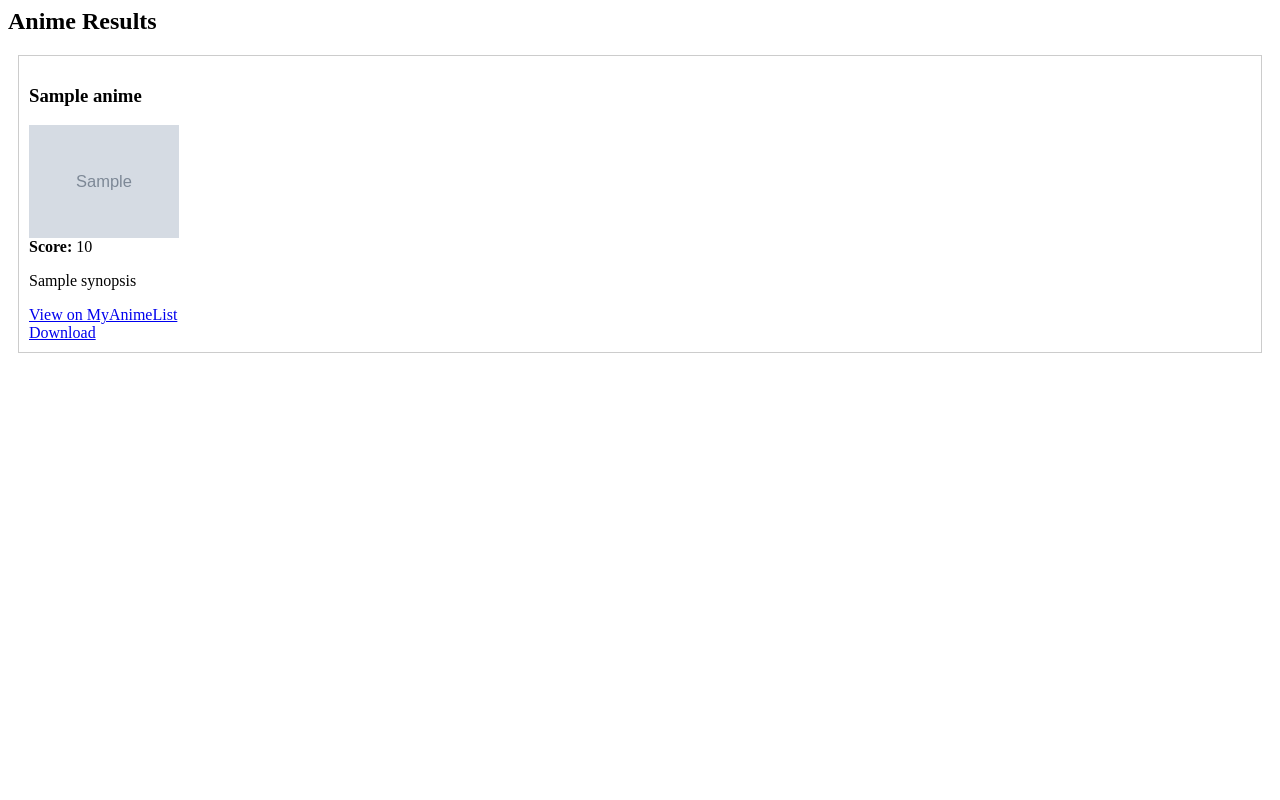
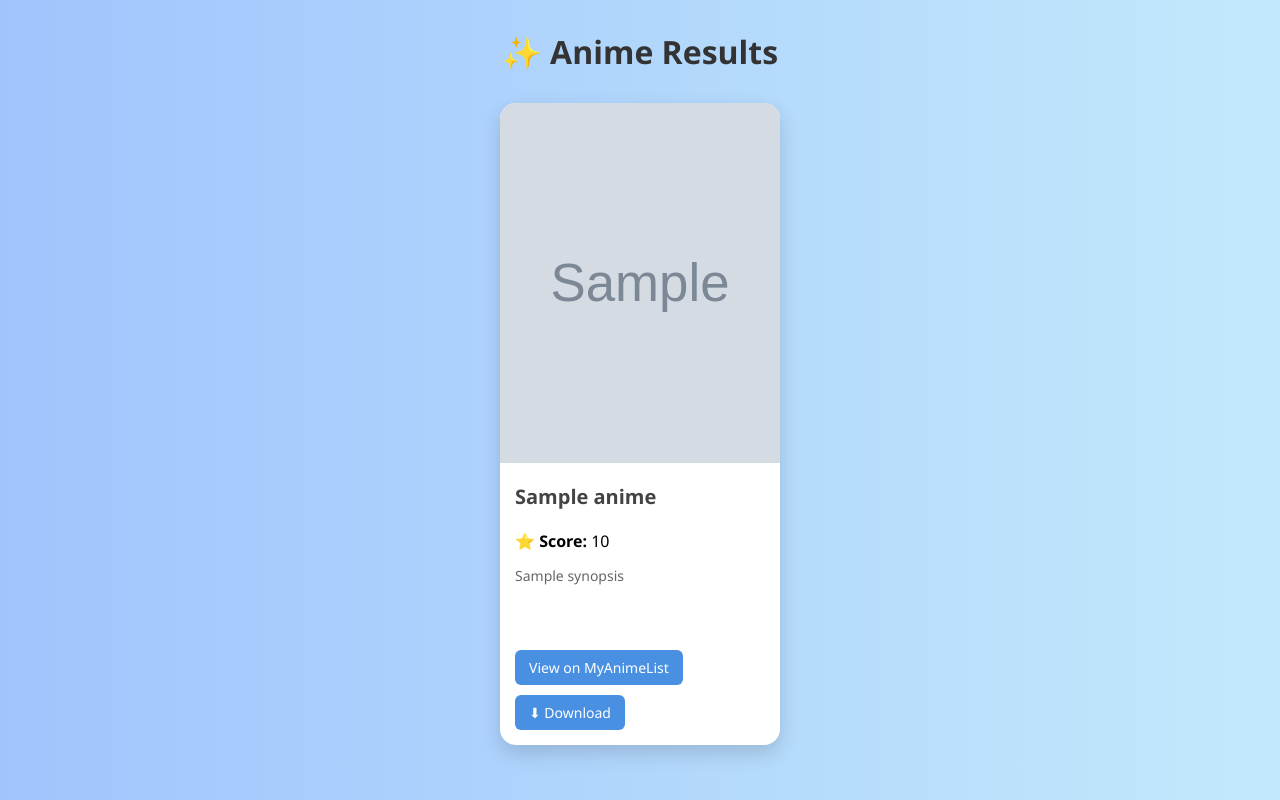
Before and after one commit to rah1234567890/anime_site, a Flask app: template templates/search.html in a window 1280 px wide. Run offline with Flask 3, Linux system fonts and the light colour scheme; the template is opened without the code that fills it: most values are stand-ins (such as "Sample title", 1, 10 or a date in 2020); grey boxes marked "Sample" are stand-in pictures.

Commit message:
search.html

```diff
--- a/templates/search.html
+++ b/templates/search.html
@@ -1,11 +1,110 @@
-<h2>Anime Results</h2>
-{% for anime in data %}
-  <div style="border:1px solid #ccc; padding:10px; margin:10px;">
-    <h3>{{ anime.title }}</h3>
-    <img src="{{ anime.images.jpg.image_url }}" width="150"><br>
-    <strong>Score:</strong> {{ anime.score }}<br>
-    <p>{{ anime.synopsis }}</p>
-    <a href="{{ anime.url }}" target="_blank">View on MyAnimeList</a><br>
-    <a href="https://example.com/download/{{ anime.title | replace(' ', '-') }}.mp4">Download</a>
+<!DOCTYPE html>
+<html lang="en">
+<head>
+  <meta charset="UTF-8">
+  <title>Anime Search Results</title>
+  <style>
+    body {
+      font-family: 'Segoe UI', sans-serif;
+      margin: 0;
+      padding: 0;
+      background: linear-gradient(to right, #a1c4fd, #c2e9fb);
+      display: flex;
+      flex-direction: column;
+      align-items: center;
+      min-height: 100vh;
+    }
+
+    h2 {
+      margin: 30px 0 10px;
+      color: #333;
+      font-size: 2em;
+    }
+
+    .anime-container {
+      display: flex;
+      flex-wrap: wrap;
+      justify-content: center;
+      padding: 20px;
+      gap: 20px;
+    }
+
+    .anime-card {
+      background: white;
+      border-radius: 16px;
+      box-shadow: 0 8px 20px rgba(0, 0, 0, 0.15);
+      overflow: hidden;
+      width: 280px;
+      transition: transform 0.3s ease, box-shadow 0.3s ease;
+      animation: fadeIn 0.6s ease-in-out;
+    }
+
+    .anime-card:hover {
+      transform: scale(1.05);
+      box-shadow: 0 12px 30px rgba(0, 0, 0, 0.25);
+    }
+
+    .anime-card img {
+      width: 100%;
+      height: 360px;
+      object-fit: cover;
+    }
+
+    .anime-info {
+      padding: 15px;
+    }
+
+    .anime-info h3 {
+      margin-top: 0;
+      font-size: 20px;
+      color: #444;
+    }
+
+    .anime-info p {
+      font-size: 14px;
+      color: #666;
+      height: 60px;
+      overflow: hidden;
+      text-overflow: ellipsis;
+    }
+
+    .anime-info a {
+      display: inline-block;
+      margin-top: 10px;
+      text-decoration: none;
+      color: white;
+      background: #4a90e2;
+      padding: 8px 14px;
+      border-radius: 6px;
+      font-size: 14px;
+      transition: 0.3s;
+    }
+
+    .anime-info a:hover {
+      background: #357ab8;
+    }
+
+    @keyframes fadeIn {
+      from { opacity: 0; transform: translateY(20px); }
+      to { opacity: 1; transform: translateY(0); }
+    }
+  </style>
+</head>
+<body>
+  <h2>✨ Anime Results</h2>
+  <div class="anime-container">
+    {% for anime in data %}
+      <div class="anime-card">
+        <img src="{{ anime.images.jpg.image_url }}" alt="{{ anime.title }}">
+        <div class="anime-info">
+          <h3>{{ anime.title }}</h3>
+          <strong>⭐ Score:</strong> {{ anime.score or 'N/A' }}<br>
+          <p>{{ anime.synopsis }}</p>
+          <a href="{{ anime.url }}" target="_blank">View on MyAnimeList</a><br>
+          <a href="https://example.com/download/{{ anime.title | replace(' ', '-') }}.mp4" target="_blank">⬇ Download</a>
+        </div>
+      </div>
+    {% endfor %}
   </div>
-{% endfor %}
+</body>
+</html>
```
